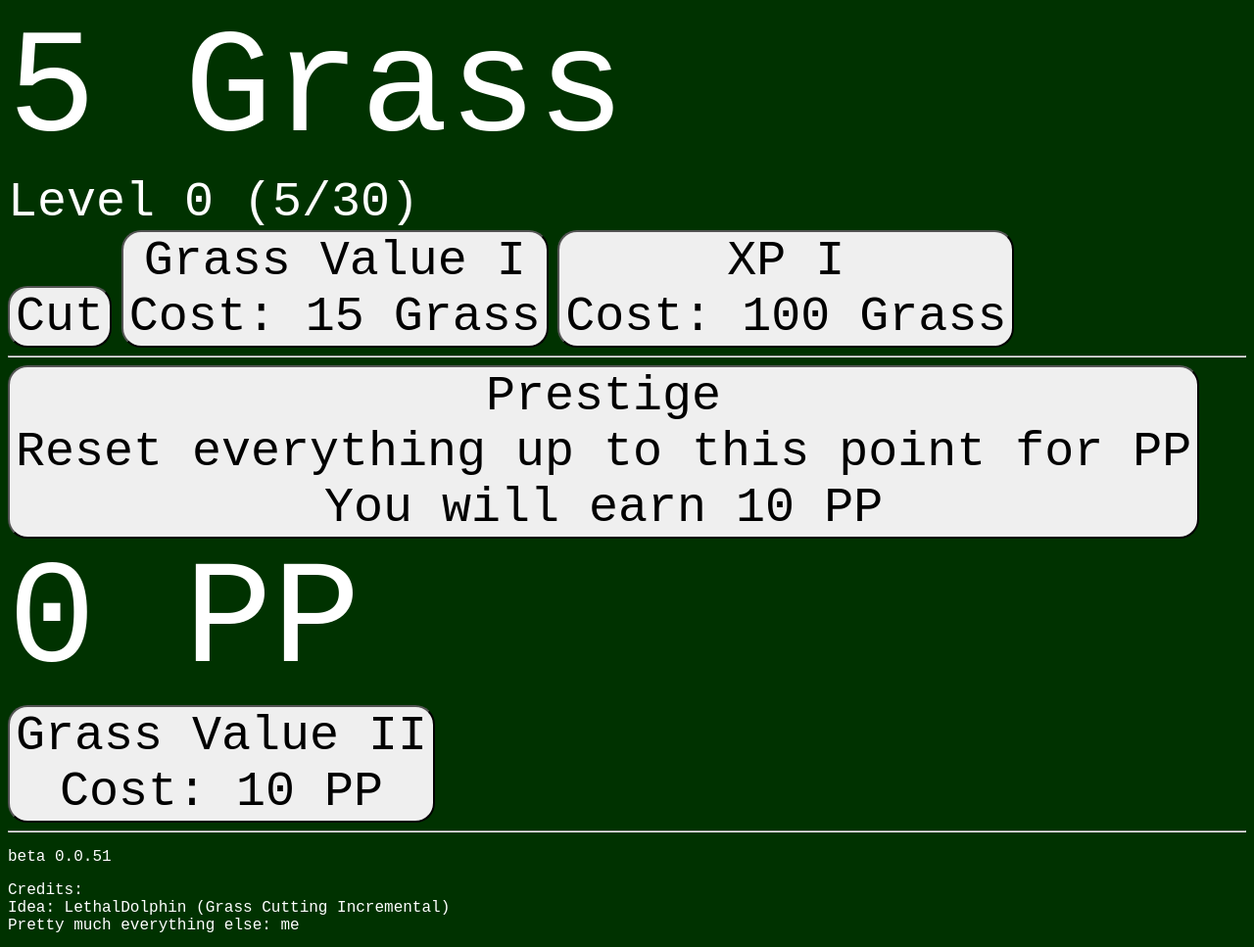
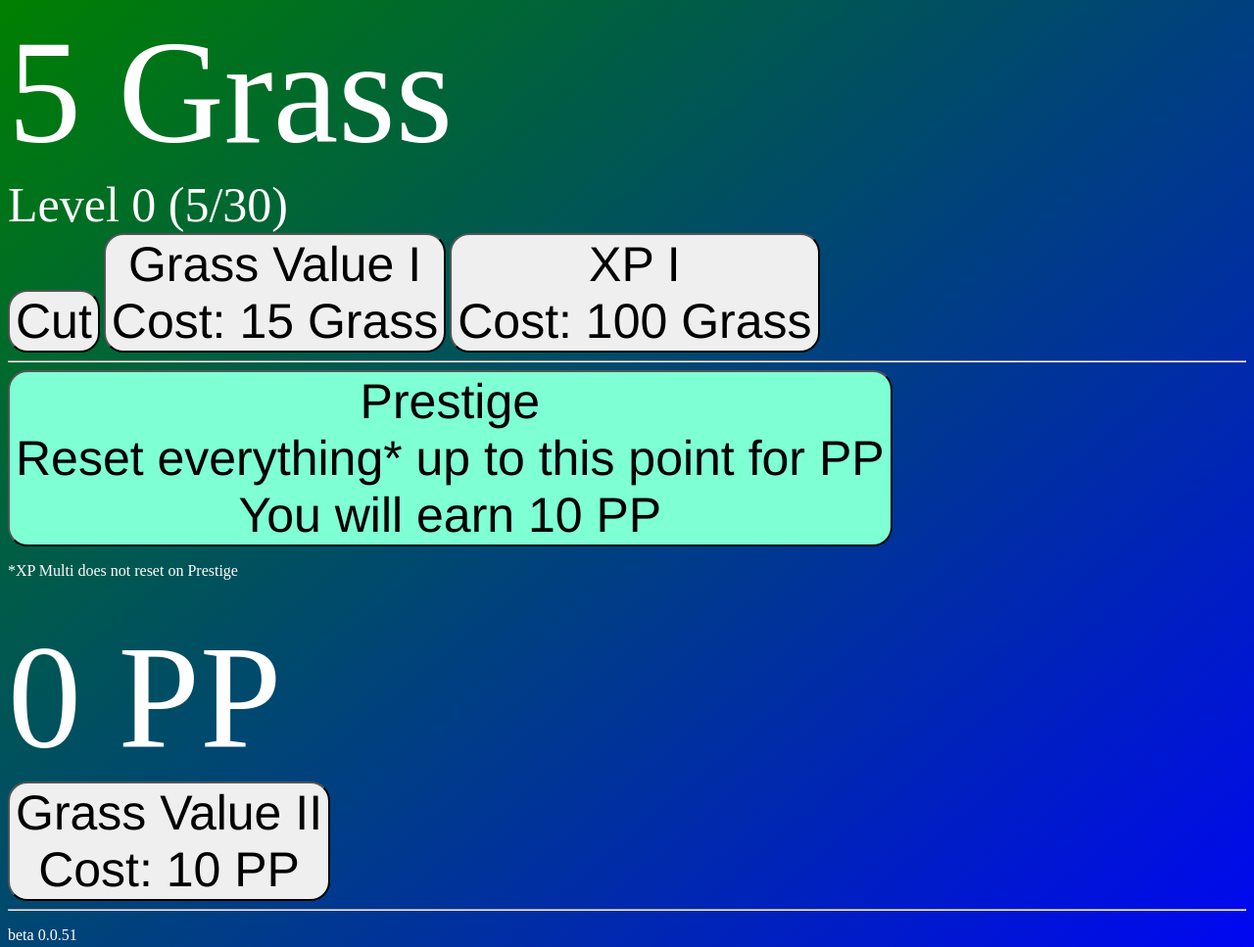
Before and after one commit to fotis2222/fotis2222.github.io, a website: page Grass Clicker/grass.html in a window 1280 px wide. Shown: the top 967 px of the page at 98% size. Drawn offline with Linux system fonts and the light colour scheme.

Commit message:
made everything a little more beautiful

```diff
--- a/Grass Clicker/css/main.css
+++ b/Grass Clicker/css/main.css
@@ -1,5 +1,5 @@
 :root {
-  --bg-green: rgb(0, 50, 0);
+  --bg-green: linear-gradient(to bottom right, green, blue);
 }
 
 #grassDisplay {
@@ -14,16 +14,18 @@
   font-size: 50px;
 }
 
+body {
+  background-image: var(--bg-green);
+  color: white;
+  font-family: Firacode Nerd Font;
+}
+
 button {
   font-size: 50px;
   border-radius: 20px;
+  font-family: Helvetica;
 }
 
-body {
-  background-color: var(--bg-green);
-  color: white;
+#presBtn {
+  background-color: aquamarine;
 }
-
-* {
-  font-family: Courier New;
-}
--- a/Grass Clicker/grass.html
+++ b/Grass Clicker/grass.html
@@ -18,8 +18,8 @@
     </button>
     <hr>
     <button onclick="prestige()" id="presBtn">
-      Prestige<br>Reset everything up to this point for PP<br>You will earn 0 PP
-    </button> <br>
+      Prestige<br>Reset everything* up to this point for PP<br>You will earn 0 PP
+    </button> <p>*XP Multi does not reset on Prestige</p> <br>
     <label id="PPDisp">0 PP</label> <br>
     <button id="GV_2" onclick="buy(upgs.GV_2, 'GV_2')">
       Grass Value II <br>
--- a/Grass Clicker/main.js
+++ b/Grass Clicker/main.js
@@ -125,7 +125,7 @@ function updatePP() {
     console.log("updated");
     if (prestigeButton) {
         const prestigePoints = Math.floor(9 * Math.pow(1.4, game.level / 10) * Math.pow(1.15, Math.log10(game.grass + 1))); // Adding 1 to avoid log10(0)
-        prestigeButton.innerHTML = `Prestige<br>Reset everything up to this point for PP<br>You will earn ${prestigePoints} PP`;
+        prestigeButton.innerHTML = `Prestige<br>Reset everything* up to this point for PP<br>You will earn ${prestigePoints} PP`;
     }
 }
 setInterval(function () {
--- a/Grass Clicker/main.ts
+++ b/Grass Clicker/main.ts
@@ -153,7 +153,7 @@ function updatePP() {
   console.log("updated");
   if (prestigeButton) {
     const prestigePoints = Math.floor(9 * Math.pow(1.4, game.level / 10) * Math.pow(1.15, Math.log10(game.grass + 1))); // Adding 1 to avoid log10(0)
-    prestigeButton.innerHTML = `Prestige<br>Reset everything up to this point for PP<br>You will earn ${prestigePoints} PP`;
+    prestigeButton.innerHTML = `Prestige<br>Reset everything* up to this point for PP<br>You will earn ${prestigePoints} PP`;
   }
 }
 
--- a/index.css
+++ b/index.css
@@ -1,6 +1,8 @@
 body {
   background-color: rgb(50, 50, 50);
   color: white;
+  font-size: 2em;
+  font-family: "FiraCode Nerd Font";
 }
 
 a {
```
Also changed, not shown: 1 other file.
